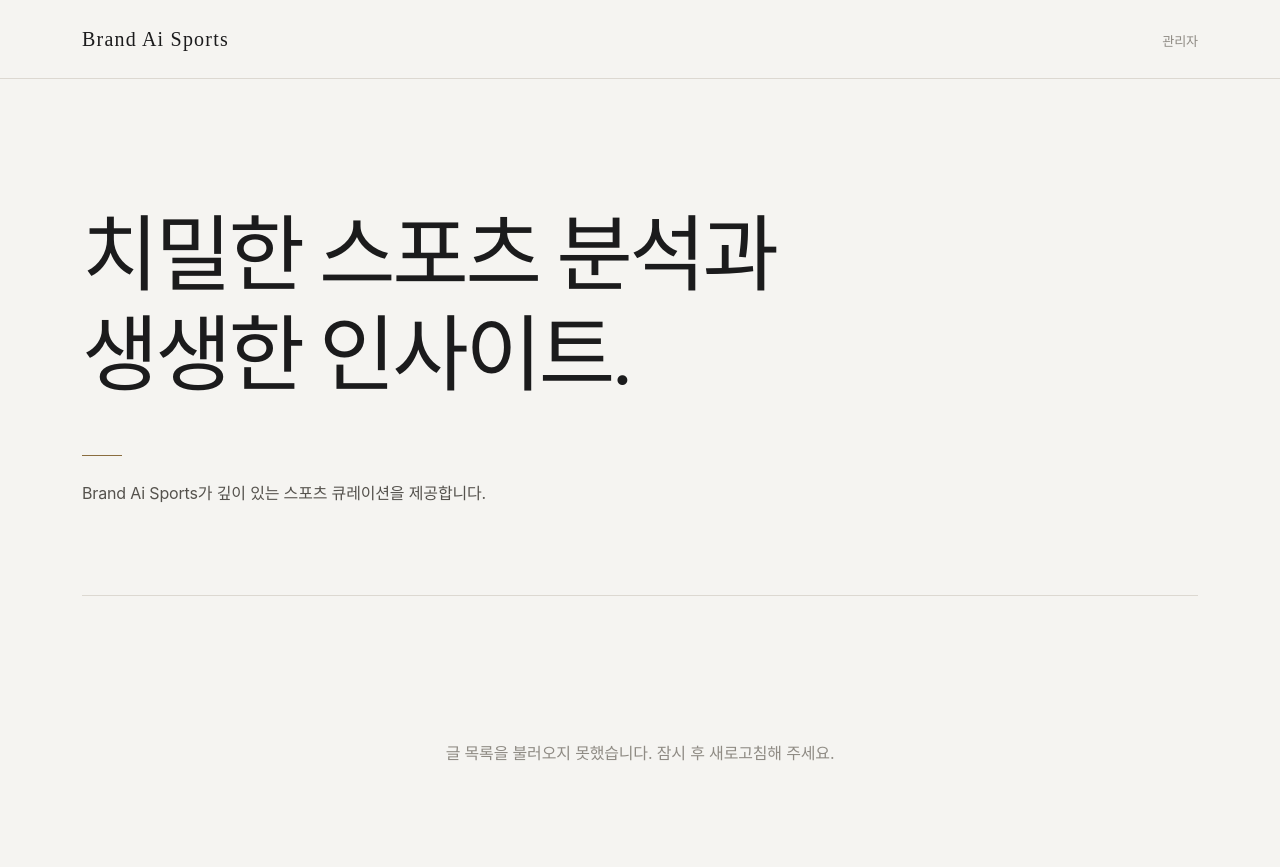
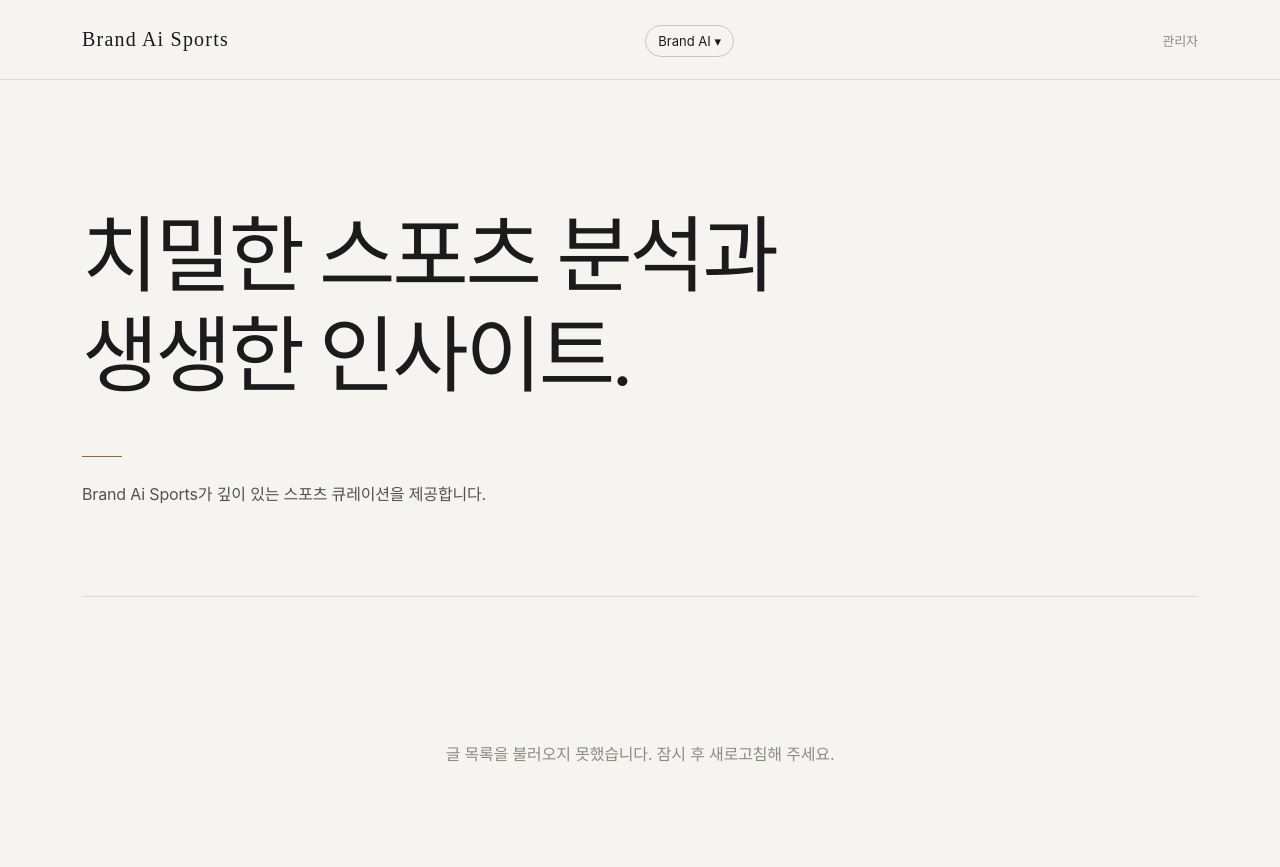
Before and after one commit to brandaiagent/brand-ai-sports, a website: page index.html in a window 1280 px wide. Shown: the top 867 px of the page. Drawn offline with nearby package versions, Linux system fonts and the light colour scheme; no server answers; a web font is replaced by a local one.

Commit message:
Update index.html

```diff
--- a/index.html
+++ b/index.html
@@ -344,5 +344,6 @@
 
     loadRealPosts();
   </script>
+  <script src="/sites-menu.js" defer></script>
 </body>
 </html>
```
